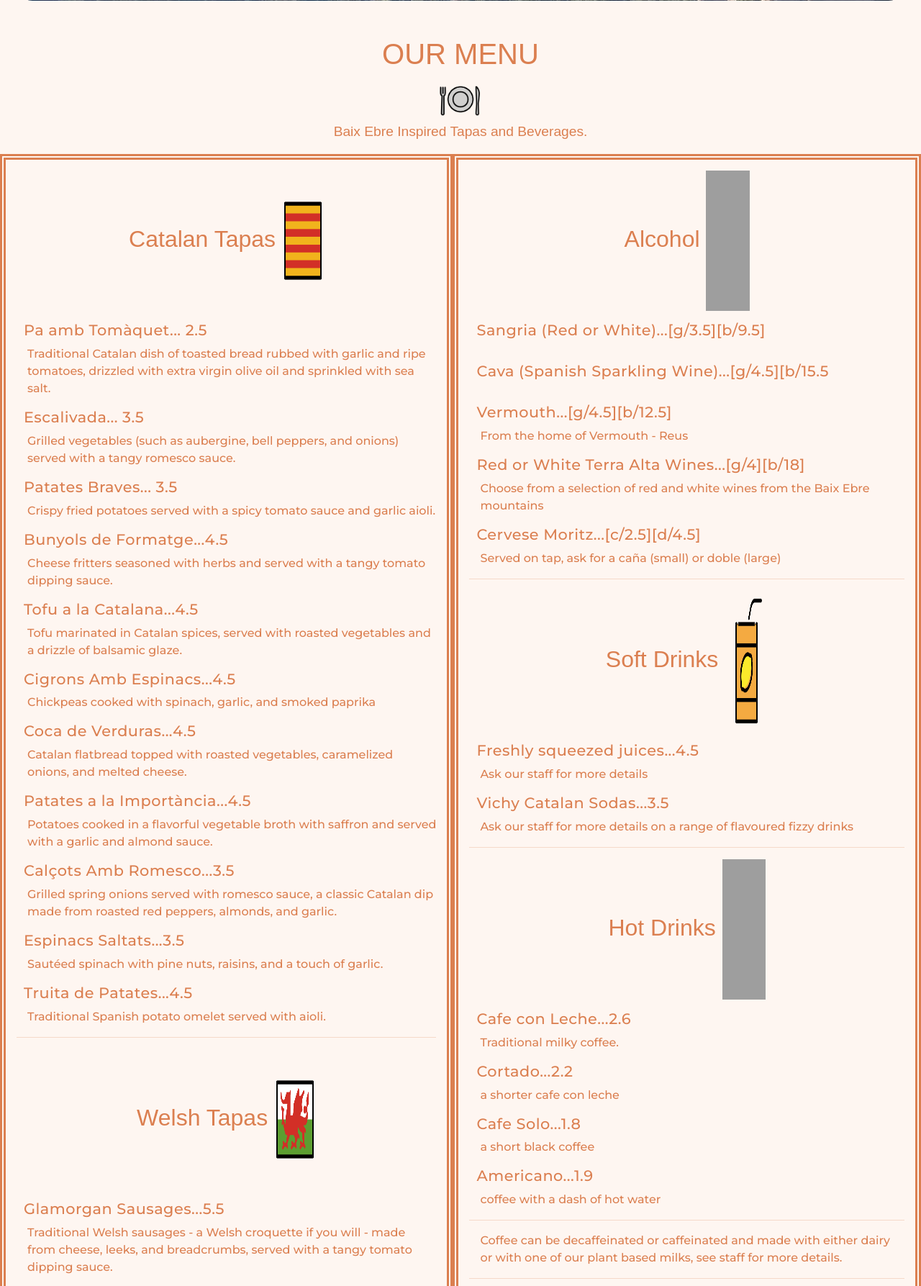
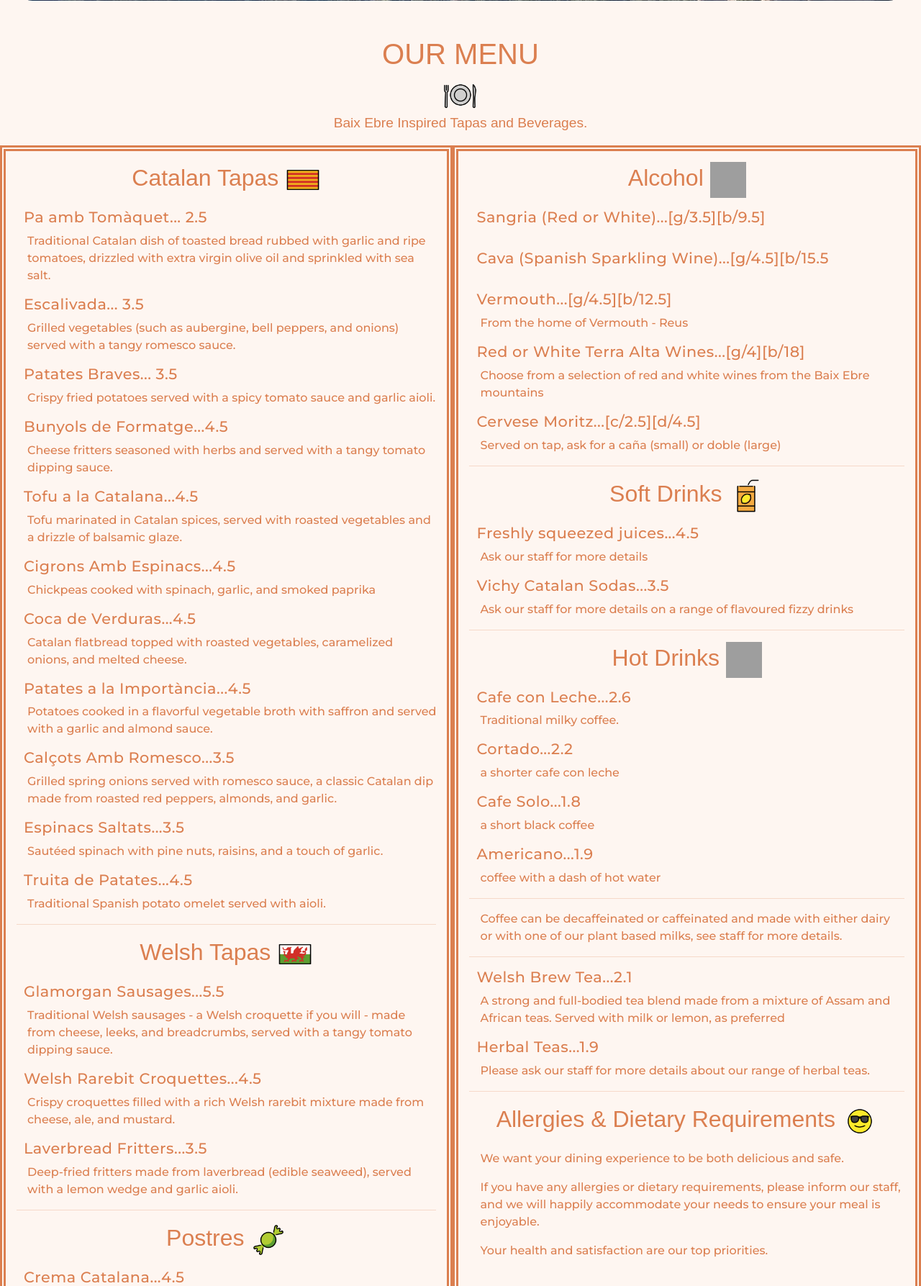
Before and after one commit to jsith90/capstone-project, a Django app: page /menu in a window 1280 px wide. Shown: the part 458-2245 px from the top of the page at 72% size. Run offline with Django 4.2, Linux system fonts and the light colour scheme; some libraries are stand-ins or nearby versions; some web fonts are replaced; grey boxes are pictures that could not be loaded.

Commit message:
change emoji size on menu

```diff
--- a/static/css/style.css
+++ b/static/css/style.css
@@ -781,8 +781,8 @@ footer {
 }
 
 .menu-emoji {
-  width: 10%;
-  height: 10%;
+  width: 50px;
+  height: 50px;
 }
 
 .sub-heading {
```
